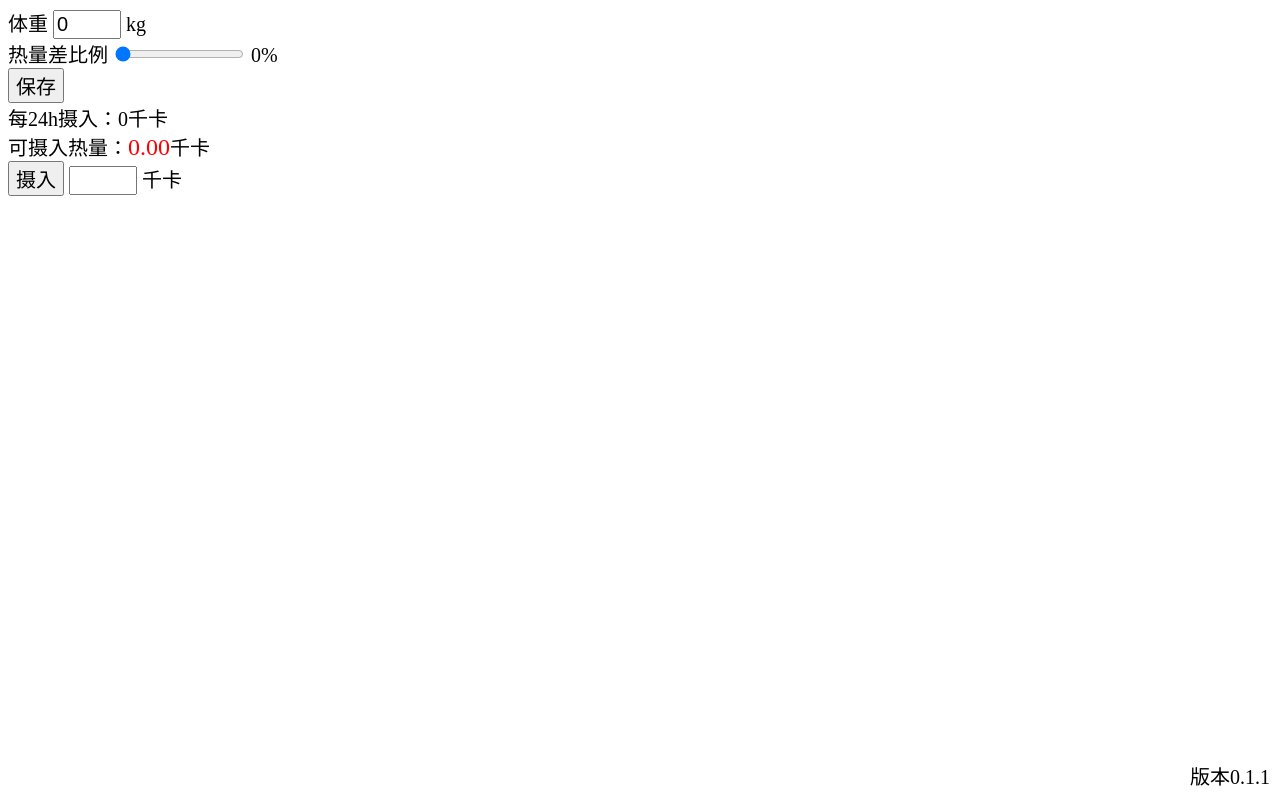
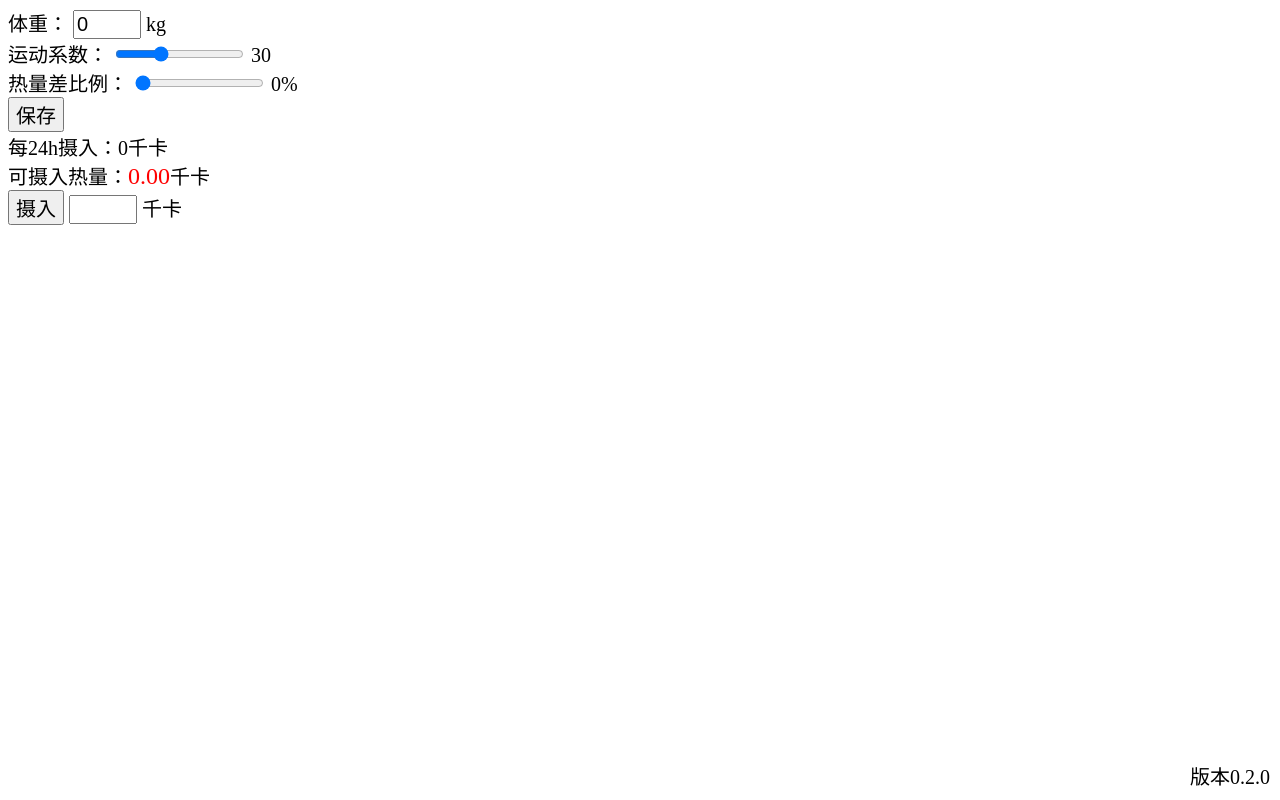
Before and after one commit to donaldshen/diet, a website: page index.html in a window 1280 px wide. Both pictures are taken after a click on the button "保存". Drawn offline with Linux system fonts and the light colour scheme.

Commit message:
feat: 运动系数可调

```diff
--- a/index.html
+++ b/index.html
@@ -10,12 +10,17 @@
   </head>
   <body>
     <section>
-      <label for="weight">体重</label>
+      <label for="weight">体重：</label>
       <input id="weight" type="number" />
       <span>kg</span>
     </section>
     <section>
-      <label for="ratio">热量差比例</label>
+      <label for="active-index">运动系数：</label>
+      <input id="active-index" type="range" min="28" max="34" step="2" />
+      <span id="active-index-text"></span>
+    </section>
+    <section>
+      <label for="ratio">热量差比例：</label>
       <input id="ratio" type="range" min="0" max="30" step="5" />
       <span id="ratio-text"></span>
     </section>
@@ -30,6 +35,6 @@
       千卡
     </div>
     <section id="history"></section>
-    <div id="version">版本0.1.1</div>
+    <div id="version">版本0.2.0</div>
   </body>
 </html>
--- a/main.css
+++ b/main.css
@@ -12,3 +12,7 @@ input[type=number] {
 #calories {
   font-size: 1.2em;
 }
+#history {
+  margin-top: 20px;
+  font-size: 0.8em;
+}
--- a/main.js
+++ b/main.js
@@ -1,11 +1,11 @@
 const secondsDaily = 24 * 3600
 const data = {
   weight: +localStorage.getItem('weight'),
+  activeIndex: +localStorage.getItem('activeIndex') || 30,
   ratio: +localStorage.getItem('ratio'),
   calories: +localStorage.getItem('calories'),
   get caloriesDaily() {
-    const activeIndex = 32
-    return Math.round(this.weight * activeIndex * (1 - this.ratio / 100))
+    return Math.round(this.weight * this.activeIndex * (1 - this.ratio / 100))
   },
   get caloriesSecondly() {
     return Math.round(this.caloriesDaily / secondsDaily)
@@ -23,6 +23,8 @@ if (typeof data.history === 'string') {
 function start() {
   const view = {
     weight: document.querySelector('#weight'),
+    activeIndex: document.querySelector('#active-index'),
+    activeIndexText: document.querySelector('#active-index-text'),
     ratio: document.querySelector('#ratio'),
     ratioText: document.querySelector('#ratio-text'),
     caloriesDaily: document.querySelector('#calories-daily'),
@@ -30,38 +32,45 @@ function start() {
     consume: document.querySelector('#consume'),
     history: document.querySelector('#history'),
   }
-  const prependHistory = (d, c) => {
+  const insertHistory = (d, c, m = 'append') => {
     const e = document.createElement('div')
     d = new Date(+d).toLocaleString()
     e.innerText = `${d}: ${c}千卡`
-    view.history.prepend(e)
+    view.history[m](e)
   }
 
   view.weight.value = data.weight
+  view.activeIndex.value = data.activeIndex
+  view.activeIndexText.textContent = data.activeIndex
   view.ratio.value = data.ratio
   view.caloriesDaily.textContent = data.caloriesDaily
   view.ratioText.textContent = data.ratio + '%'
   for (let i = 0; i < data.history.length; i += 2) {
-    prependHistory(data.history[i], data.history[i + 1])
+    insertHistory(data.history[i], data.history[i + 1])
   }
+
+  view.activeIndex.addEventListener('input', e => {
+    view.activeIndexText.textContent = e.target.value
+  })
+
+  view.ratio.addEventListener('input', e => {
+    view.ratioText.textContent = e.target.value + '%'
+  })
 
   document.querySelector('#save').addEventListener('click', () => {
     data.weight = view.weight.value
+    data.activeIndex = view.activeIndex.value
     data.ratio = view.ratio.value
     view.caloriesDaily.textContent = data.caloriesDaily
     save()
   })
   document.querySelector('#eat').addEventListener('click', () => {
     const v = +view.consume.value
-    prependHistory(Date.now(), v)
+    insertHistory(Date.now(), v, 'prepend')
     data.history.unshift(Date.now(), v)
     data.calories -= v
     view.consume.value = ''
     save()
-  })
-
-  view.ratio.addEventListener('input', e => {
-    view.ratioText.textContent = e.target.value + '%'
   })
 
   setInterval(() => {
```
